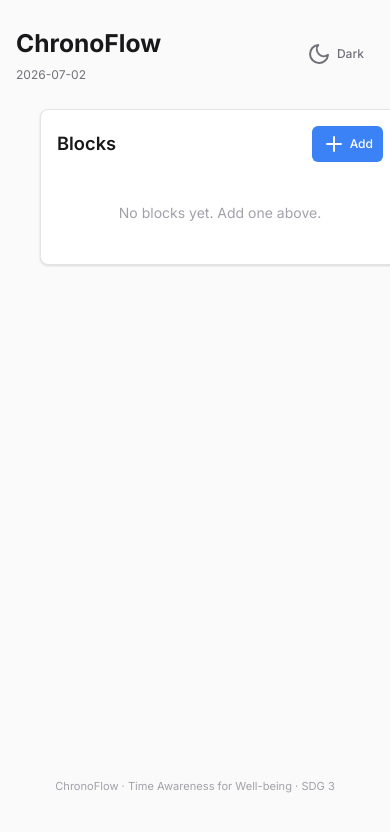
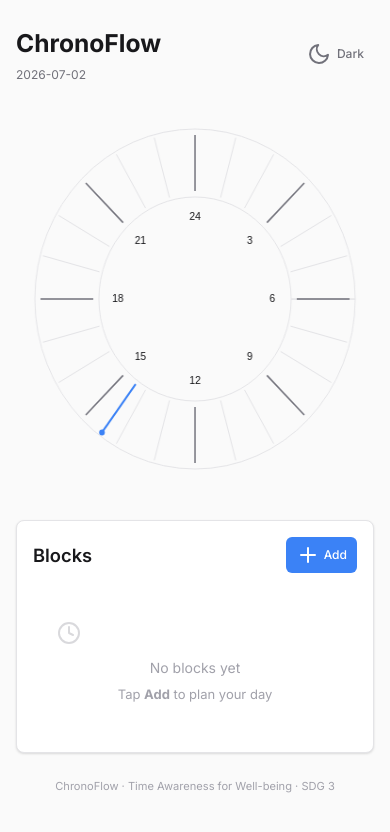
Before and after one commit to NASRALLAH-DAMMAJ/chronoflow, a React (Vite) app: page / in a window 390 px wide. Shown: the top 832 px of the page. Built offline with nearby package versions, Linux system fonts and the light colour scheme.

Commit message:
feat: responsive layout, scrollable list, nicer empty state

```diff
--- a/src/App.jsx
+++ b/src/App.jsx
@@ -4,7 +4,7 @@ import { Dial } from './components/Dial'
 import { BlockForm } from './components/BlockForm'
 import { Button, Badge, Card } from './design-system/components'
 import { useDarkMode } from './design-system/hooks/useDarkMode'
-import { IconPlus, IconSun, IconMoon, IconTrash, IconEdit } from './design-system/icons'
+import { IconPlus, IconSun, IconMoon, IconTrash, IconEdit, IconClock } from './design-system/icons'
 
 function minutesToStr(m) {
   const h = Math.floor(m / 60)
@@ -23,16 +23,24 @@ function formatDuration(mins) {
 function BlockList({ blocks, selectedId, onSelectBlock, onDeleteBlock, onEditBlock }) {
   if (blocks.length === 0) {
     return (
-      <p style={{ color: 'var(--clr-text-tertiary)', fontSize: 14, textAlign: 'center', padding: 24 }}>
-        No blocks yet. Add one above.
-      </p>
+      <div style={{ textAlign: 'center', padding: '32px 24px', color: 'var(--clr-text-tertiary)' }}>
+        <div style={{ marginBottom: 12, opacity: 0.4 }}>
+          <IconClock />
+        </div>
+        <p style={{ fontSize: 14, marginBottom: 4 }}>
+          No blocks yet
+        </p>
+        <p style={{ fontSize: 13 }}>
+          Tap <strong>Add</strong> to plan your day
+        </p>
+      </div>
     )
   }
 
   const sorted = [...blocks].sort((a, b) => a.start - b.start)
 
   return (
-    <div style={{ display: 'flex', flexDirection: 'column', gap: 6 }}>
+    <div style={{ display: 'flex', flexDirection: 'column', gap: 6, maxHeight: 400, overflowY: 'auto', paddingRight: 4 }}>
       {sorted.map(block => {
         const isSelected = block.id === selectedId
         const color = CATEGORY_COLORS[block.category] || CATEGORY_COLORS.other
@@ -144,7 +152,7 @@ function AppContent() {
         </div>
       </header>
 
-      <div style={{
+      <div className="app-grid" style={{
         display: 'grid',
         gridTemplateColumns: '1fr 360px',
         gap: 'var(--sp-6)',
--- a/src/styles/index.css
+++ b/src/styles/index.css
@@ -54,3 +54,9 @@ a {
 a:hover {
   text-decoration: underline;
 }
+
+@media (max-width: 720px) {
+  .app-grid {
+    grid-template-columns: 1fr !important;
+  }
+}
```
